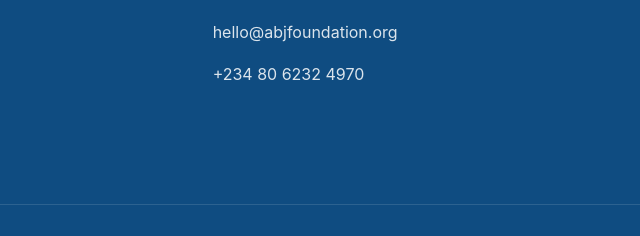
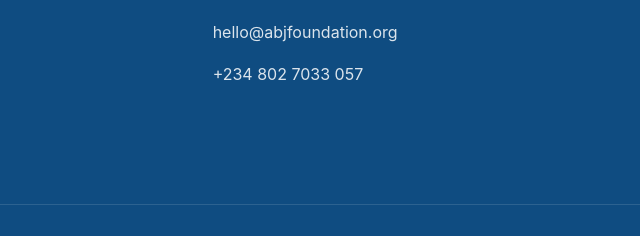
Before and after one commit to bmsmog-commits/ABJ, a website: page frontend/payment-success.html in a window 1280 px wide. Shown: the part 538-774 px from the top of the page, 640-1280 px from the left. Drawn offline with Linux system fonts and the light colour scheme.

Commit message:
Update contact number and add bank transfer donation option

```diff
--- a/frontend/payment-success.html
+++ b/frontend/payment-success.html
@@ -105,7 +105,7 @@
         <div>
           <h4>Contact</h4>
           <p>hello@abjfoundation.org</p>
-          <p>+234 80 6232 4970</p>
+          <p>+234 802 7033 057</p>
         </div>
       </div>
       <div class="footer-bottom">
```
Also changed, not shown: client/contact.html (+1 -1 lines).
